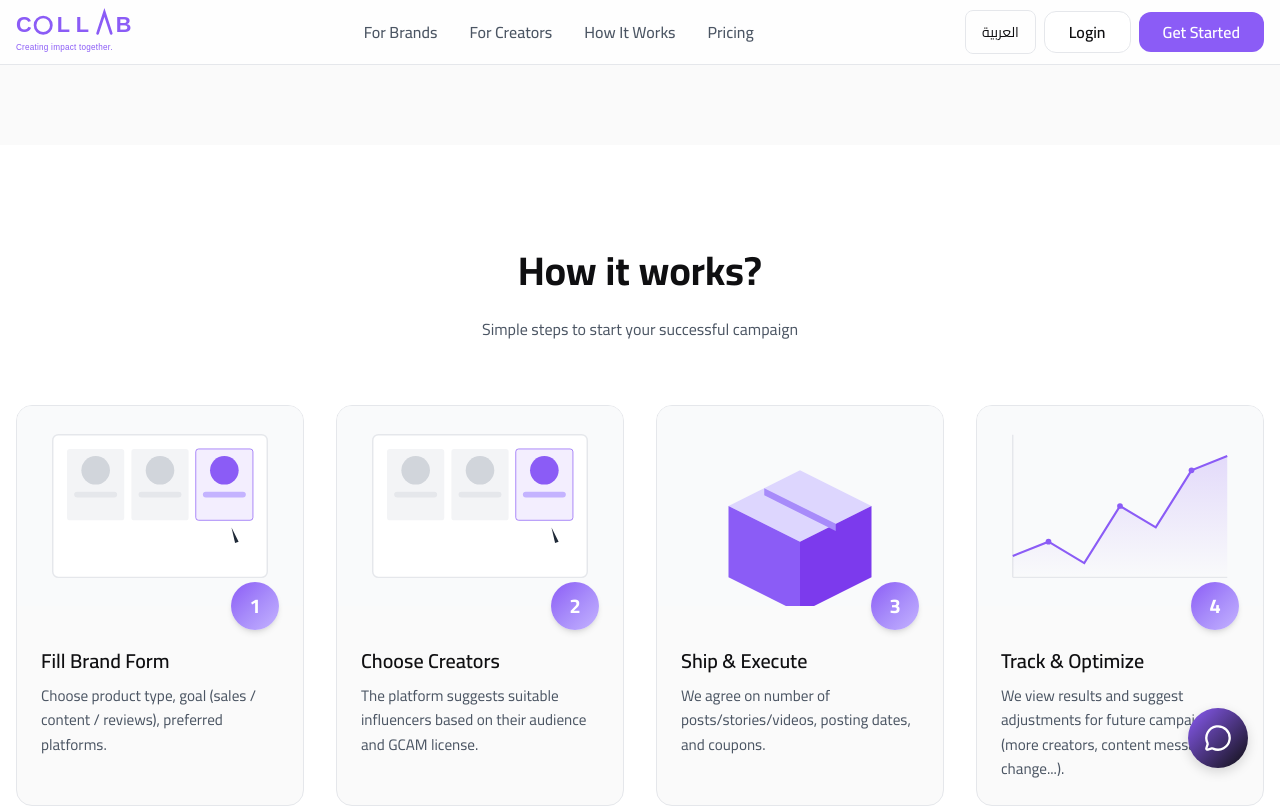
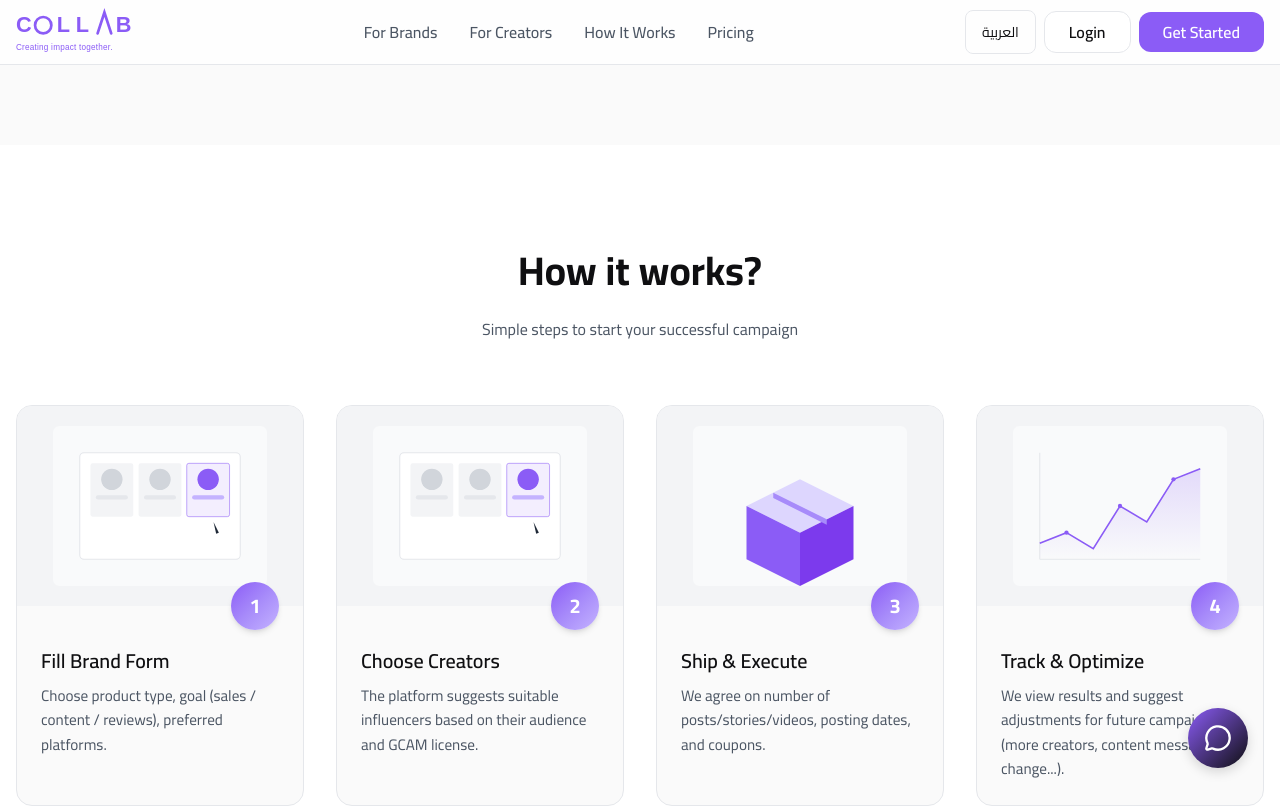
Before and after one commit to Collabdoit/collab-platform, a Next.js app: page /en/how-it-works in a window 1280 px wide. Shown: the top 807 px of the page. Built offline with nearby package versions, Linux system fonts and the light colour scheme.

Commit message:
Fix How It Works image cropping issue

```diff
--- a/src/components/home/HowItWorks.module.css
+++ b/src/components/home/HowItWorks.module.css
@@ -45,9 +45,12 @@
 }
 
 .stepImage img {
-    width: 100%;
-    height: 100%;
-    object-fit: cover;
+    width: 80%;
+    /* Reduced width to prevent edge touching */
+    height: 80%;
+    /* Reduced height */
+    object-fit: contain;
+    /* Ensure full image is visible */
 }
 
 .stepContent {
```
